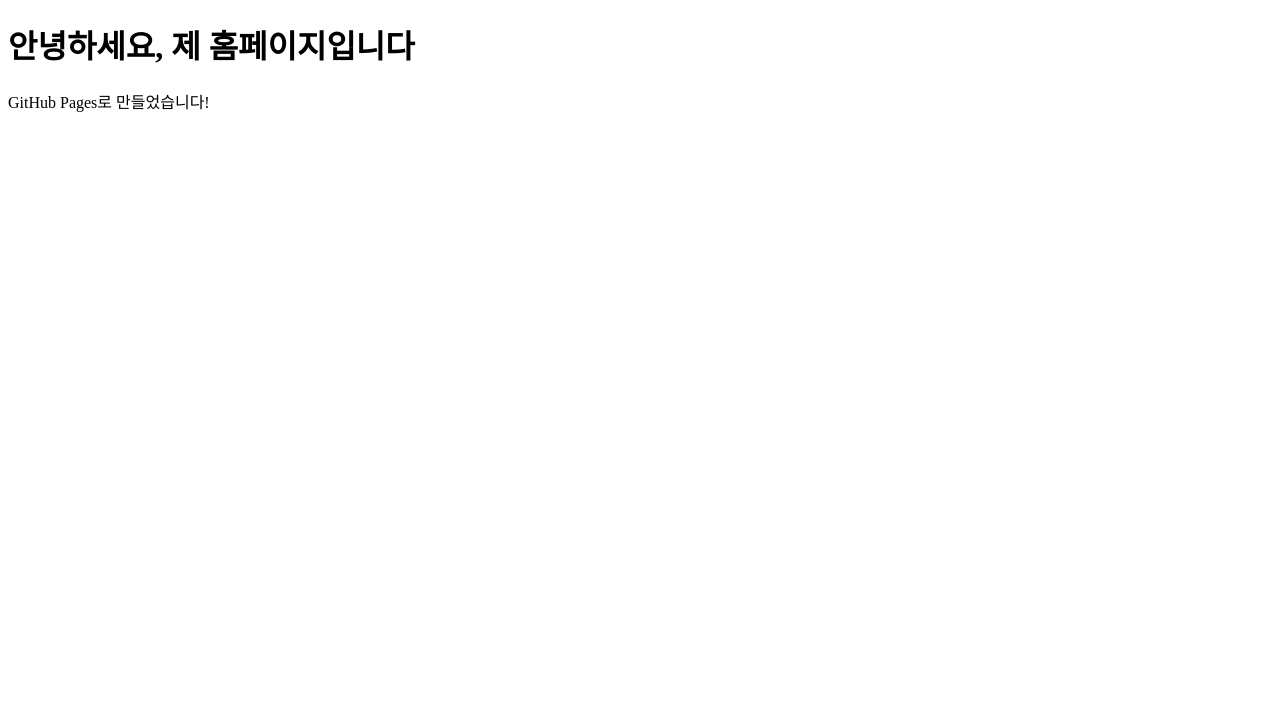
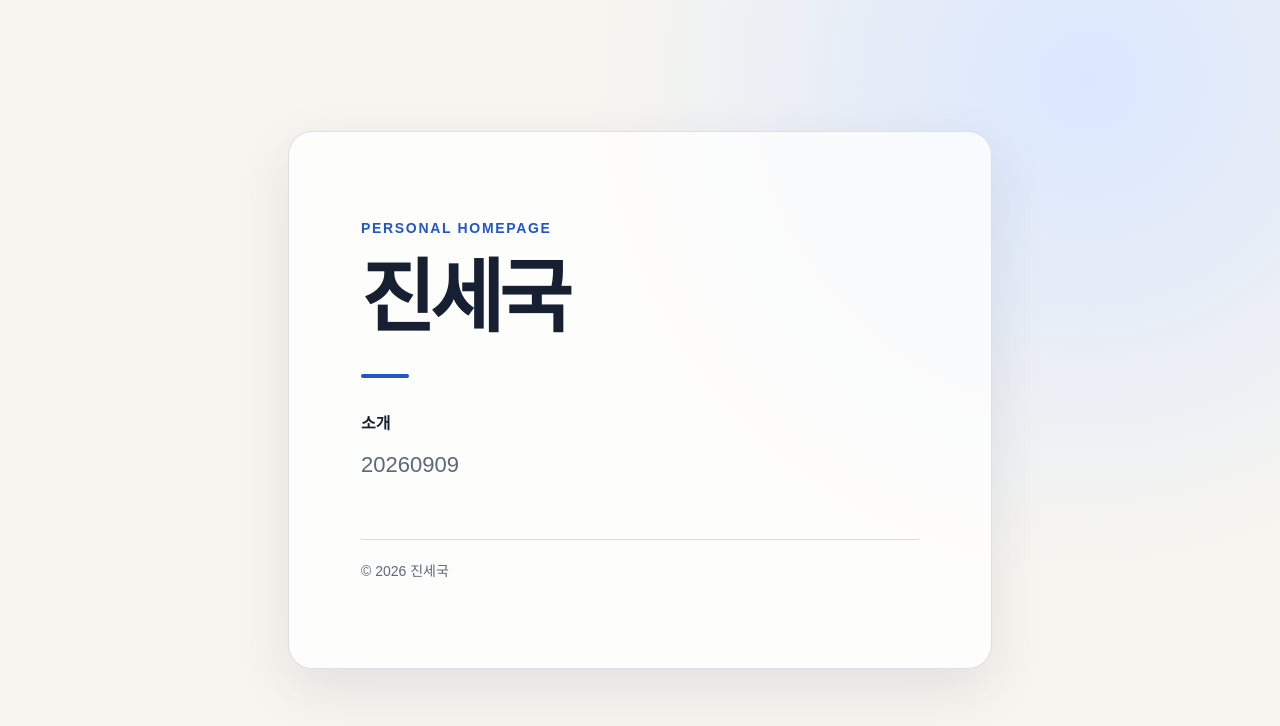
Before and after one commit to wlstprnr-lgtm/wlstprnr-lgtm.github.io, a plain HTML site: page index.html in a window 1280 px wide. Drawn offline with Linux system fonts and the light colour scheme.

Commit message:
Create personal homepage

```diff
--- a/index.html
+++ b/index.html
@@ -1,7 +1,104 @@
-<!DOCTYPE html>
-<html>
-<body>
-    <h1>안녕하세요, 제 홈페이지입니다</h1>
-    <p>GitHub Pages로 만들었습니다!</p>
-</body>
+<!doctype html>
+<html lang="ko">
+  <head>
+    <meta charset="UTF-8" />
+    <meta name="viewport" content="width=device-width, initial-scale=1.0" />
+    <meta name="description" content="진세국의 개인 홈페이지" />
+    <title>진세국 | 개인 홈페이지</title>
+    <style>
+      :root {
+        --ink: #172033;
+        --muted: #5c687b;
+        --paper: #f7f5ef;
+        --blue: #2356c7;
+        --line: #d7dce5;
+      }
+
+      * { box-sizing: border-box; }
+
+      body {
+        min-height: 100vh;
+        margin: 0;
+        display: grid;
+        place-items: center;
+        padding: 1.5rem;
+        color: var(--ink);
+        background:
+          radial-gradient(circle at 85% 10%, #dae7ff 0, transparent 31rem),
+          var(--paper);
+        font-family: "Pretendard", "Noto Sans KR", "Malgun Gothic", sans-serif;
+      }
+
+      main {
+        width: min(100%, 44rem);
+        padding: clamp(2.25rem, 8vw, 5.5rem) clamp(1.5rem, 7vw, 4.5rem);
+        background: rgba(255, 255, 255, 0.75);
+        border: 1px solid rgba(215, 220, 229, 0.9);
+        border-radius: 1.5rem;
+        box-shadow: 0 1.25rem 3.5rem rgba(32, 51, 83, 0.1);
+      }
+
+      .eyebrow {
+        margin: 0 0 1.25rem;
+        color: var(--blue);
+        font-size: 0.875rem;
+        font-weight: 700;
+        letter-spacing: 0.12em;
+        text-transform: uppercase;
+      }
+
+      h1 {
+        margin: 0;
+        font-size: clamp(2.5rem, 10vw, 5rem);
+        line-height: 1.08;
+        letter-spacing: -0.06em;
+      }
+
+      .rule {
+        width: 3rem;
+        height: 0.25rem;
+        margin: 2rem 0;
+        background: var(--blue);
+        border-radius: 99px;
+      }
+
+      h2 {
+        margin: 0 0 0.75rem;
+        font-size: 1rem;
+        font-weight: 700;
+      }
+
+      .intro {
+        margin: 0;
+        color: var(--muted);
+        font-size: clamp(1.125rem, 3vw, 1.375rem);
+        line-height: 1.7;
+      }
+
+      footer {
+        margin-top: 3.5rem;
+        padding-top: 1.25rem;
+        border-top: 1px solid var(--line);
+        color: var(--muted);
+        font-size: 0.875rem;
+      }
+
+      @media (max-width: 30rem) {
+        body { padding: 1rem; }
+        main { border-radius: 1.1rem; }
+      }
+    </style>
+  </head>
+  <body>
+    <main>
+      <p class="eyebrow">Personal homepage</p>
+      <h1>진세국</h1>
+      <div class="rule" aria-hidden="true"></div>
+      <section aria-labelledby="intro-title">
+        <h2 id="intro-title">소개</h2>
+        <p class="intro">20260909</p>
+      </section>
+      <footer>© 2026 진세국</footer>
+    </main>
+  </body>
 </html>
```
